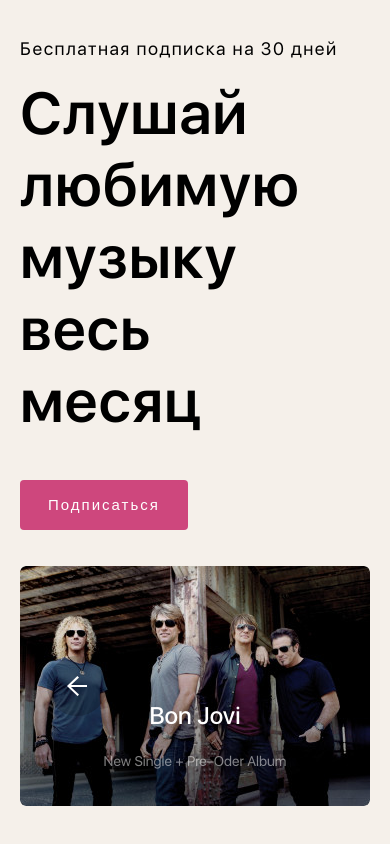
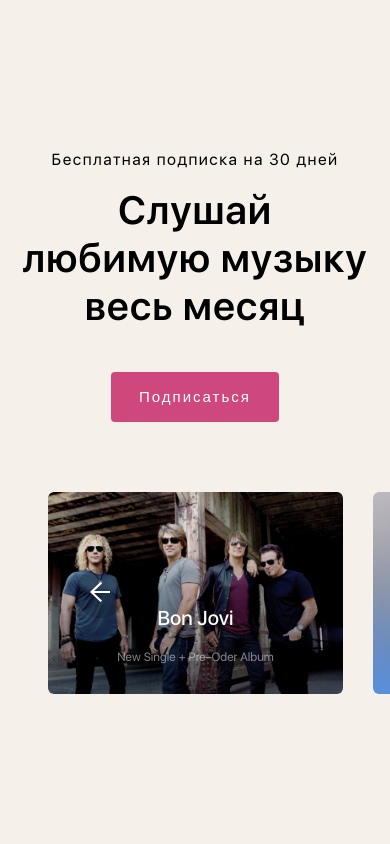
Before and after one commit to Keda37/music, a plain HTML site: page index.html in a window 390 px wide. Drawn offline with Linux system fonts and the light colour scheme.

Commit message:
Add files via upload

```diff
--- a/css/style.css
+++ b/css/style.css
@@ -139,11 +139,11 @@
     -ms-flex-negative: 0;
     flex-shrink: 0; }
   .slider__arrow {
+    display: block;
     width: 60px;
     height: 60px;
     border-radius: 100%;
     background: url(../img/arrowbutton.png) center no-repeat rgba(0, 0, 0, 0.2);
-    display: block;
     position: absolute;
     left: 27px;
     top: 50%;
@@ -223,13 +223,45 @@
       width: 100%;
       -webkit-box-pack: center;
       -ms-flex-pack: center;
-      justify-content: center; }
+      justify-content: center;
+      -webkit-box-align: center;
+      -ms-flex-align: center;
+      align-items: center; }
     .music__slider {
-      margin-top: 20px;
+      margin-top: 40px;
       width: 100%; }
       .music__slider::before, .music__slider::after {
         display: none; }
+  .info {
+    margin-right: 0;
+    text-align: center; }
   .slider {
-    margin-left: 0; } }
+    margin-left: 0;
+    margin-top: 0; } }
+
+@media only screen and (max-width: 600px) {
+  .br {
+    display: none; }
+  .info__subtitle {
+    font-size: 16px; }
+  .info__title {
+    font-size: 40px;
+    margin-top: 18px; }
+  .music__slider {
+    margin-top: 70px; }
+  .slider {
+    height: 202px;
+    margin-left: 28px; }
+    .slider__item {
+      width: 295px; }
+    .slider__arrow {
+      width: 50px;
+      height: 50px; }
+  .album__title {
+    font-size: 20px;
+    margin-bottom: 9px; }
+  .album__text {
+    margin-bottom: 22px;
+    font-size: 12px; } }
 
 /*# sourceMappingURL=style.css.map */
```
